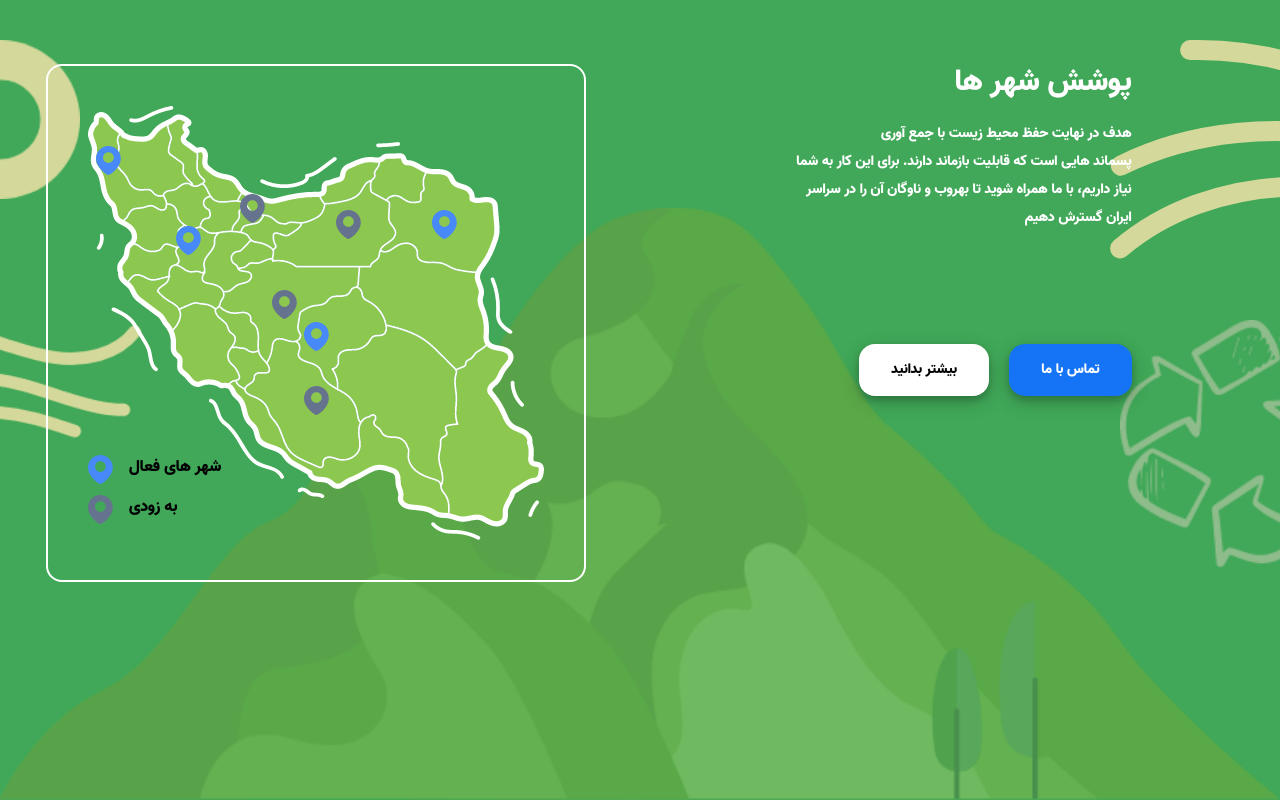
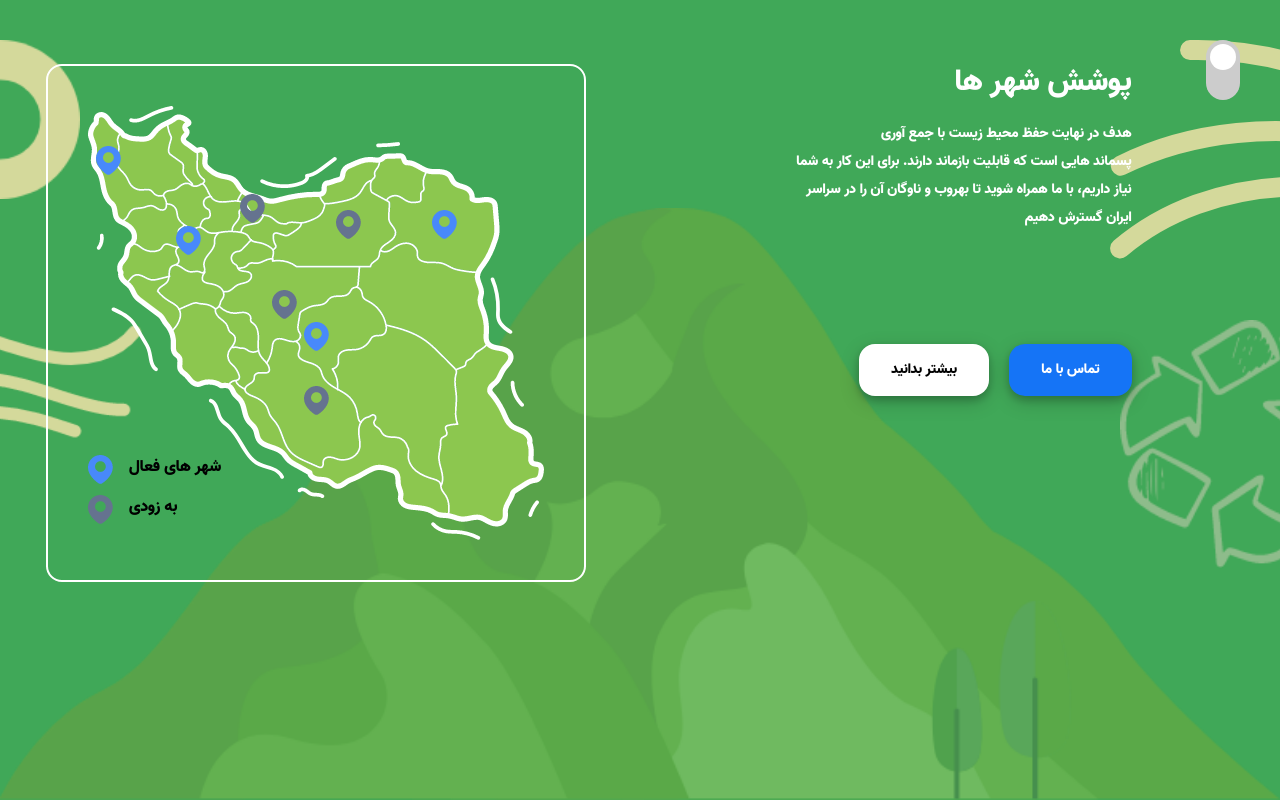
Before and after one commit to hiphoppa/TailwindCss, a React (Create React App) app: page / in a window 1280 px wide. Built offline with nearby package versions, Linux system fonts and the light colour scheme.

Commit message:
toggler switch button added

```diff
--- a/src/App.css
+++ b/src/App.css
@@ -55,3 +55,64 @@
 .custom-country {
     border: 1px solid white;
 }
+
+.switch {
+    position: relative;
+    display: inline-block;
+    width: 34px;
+    height: 60px;
+}
+
+.switch input {
+    opacity: 0;
+    width: 0;
+    height: 0;
+}
+
+span {
+    position: absolute;
+    cursor: pointer;
+    top: 0;
+    left: 0;
+    right: 0;
+    bottom: 0;
+    background-color: #ccc;
+    -webkit-transition: .4s;
+    transition: .4s;
+}
+
+span:before {
+    position: absolute;
+    content: "";
+    height: 26px;
+    width: 26px;
+    right: 4px;
+    top: 4px;
+    background-color: white;
+    -webkit-transition: .4s;
+    transition: .4s;
+}
+
+input:checked+span {
+    background-color: rgb(85, 21, 138);
+}
+
+input:focus+span {
+    box-shadow: 0 0 1px rgb(255, 77, 211);
+}
+
+input:checked+span:before {
+    transform: translateY(26px);
+}
+
+span.round {
+    border-radius: 34px;
+}
+
+span.round:before {
+    border-radius: 50%;
+}
+
+.custom-span::before {
+    display: none;
+}
--- a/src/App.js
+++ b/src/App.js
@@ -8,6 +8,12 @@ function App() {
       <img src="./img/mountain.png" alt="mountain" className='fixed custom-mountain-position' />
       <img src="./img/wind.png" alt="wind" className='fixed custom-wind-position' />
       <img src="./img/Ellipse 2.png" alt="Ellipse 2" className='fixed top-10 custom-ellipse-position' />
+      <div className="fixed right-10 top-10">
+        <label class="switch">
+          <input type="checkbox" />
+          <span class="round"></span>
+        </label>
+      </div>
       <div className='container box-border mx-auto relative top-16'>
         <div class="h-64 grid grid-cols-2 justify-items-center custom-direction gap-4">
           <div>
@@ -23,22 +29,23 @@ function App() {
           </div>
           <div className='border-solid border-2 p-10 rounded-2xl border-white relative'>
             <div className='absolute bottom-14 flex gap-4 left-10'>
-              <span className=""> به زودی </span>
-              <img src="./img/Path 207@2x.png" alt="path 207" />
+              <span className="contents custom-span"> به زودی </span>
+              <img src="./img/Path 207@2x.png" alt="path 207" className='z-10' />
             </div>
             <div className='absolute bottom-24 flex gap-4 left-10'>
-              <span className=""> شهر های فعال </span>
-              <img src="./img/Path 206@2x.png" alt="path 206" />
+              <span className="contents custom-span"> شهر های فعال </span>
+              <img src="./img/Path 206@2x.png" alt="path 206" className='z-10' />
             </div>
+
             <img src="./img/Group 28@2x.png" className='' alt="group" />
-            <img src="./img/Path 207@2x.png" alt="path" className='absolute top-80 left-64 cursor-pointer'/>
-            <img src="./img/Path 207@2x.png" alt="path" className='absolute top-56 left-56 cursor-pointer'/>
-            <img src="./img/Path 207@2x.png" alt="path" className='absolute top-36 left-72 cursor-pointer'/>
-            <img src="./img/Path 207@2x.png" alt="path" className='absolute top-32 left-48 cursor-pointer'/>
-            <img src="./img/Path 206@2x.png" alt="path" className='absolute top-64 left-64 cursor-pointer'/>
-            <img src="./img/Path 206@2x.png" alt="path" className='absolute top-36 left-96 cursor-pointer'/>
-            <img src="./img/Path 206@2x.png" alt="path" className='absolute top-40 left-32 cursor-pointer'/>
-            <img src="./img/Path 206@2x.png" alt="path" className='absolute top-20 left-12 cursor-pointer'/>
+            <img src="./img/Path 207@2x.png" alt="path" className='absolute top-80 left-64 cursor-pointer' />
+            <img src="./img/Path 207@2x.png" alt="path" className='absolute top-56 left-56 cursor-pointer' />
+            <img src="./img/Path 207@2x.png" alt="path" className='absolute top-36 left-72 cursor-pointer' />
+            <img src="./img/Path 207@2x.png" alt="path" className='absolute top-32 left-48 cursor-pointer' />
+            <img src="./img/Path 206@2x.png" alt="path" className='absolute top-64 left-64 cursor-pointer' />
+            <img src="./img/Path 206@2x.png" alt="path" className='absolute top-36 left-96 cursor-pointer' />
+            <img src="./img/Path 206@2x.png" alt="path" className='absolute top-40 left-32 cursor-pointer' />
+            <img src="./img/Path 206@2x.png" alt="path" className='absolute top-20 left-12 cursor-pointer' />
           </div>
         </div>
       </div>
```
Also changed, not shown: 1 other file (tests, documents, lock files or other folders).
